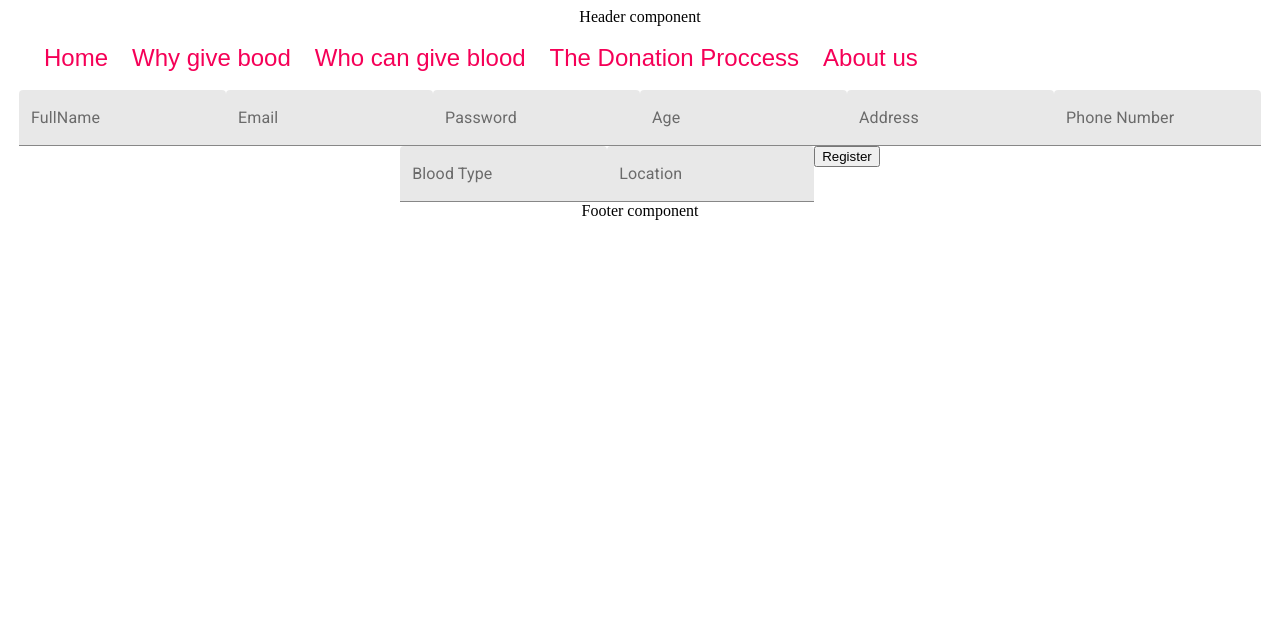
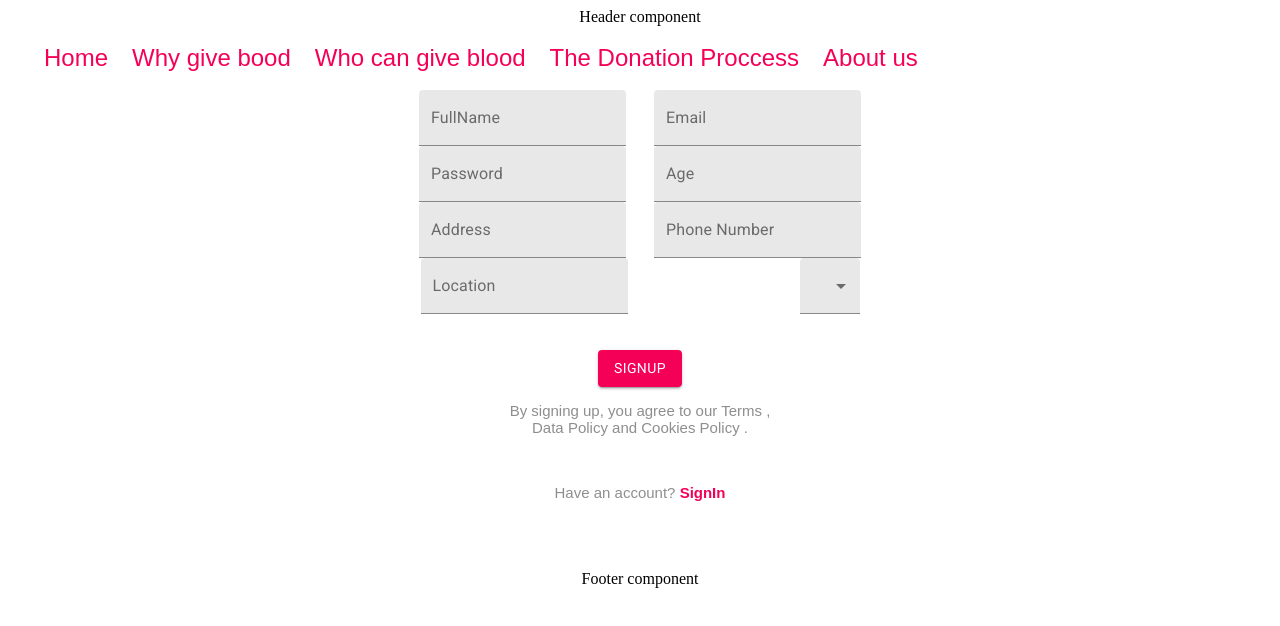
Before and after one commit to MERAKI-Academy-Dominators/MERAKI_Academy_Project_4, a React (Create React App) app in the folder frontend/: page /Register in a window 1280 px wide. Shown: the top 626 px of the page. Built offline with nearby package versions, Linux system fonts and the light colour scheme.

Commit message:
css done for register

```diff
--- a/frontend/src/App.js
+++ b/frontend/src/App.js
@@ -3,9 +3,9 @@ import { Route, Link, useParams, useHistory, Switch} from 'react-router-dom';
 import './App.css';
 import 'fontsource-roboto';
 import Navigation from './components/navigation/index'
-import Header from './components/Header/index';
+import Header from './components/header/index';
 import Body from './components/Body/index';
-import Footer from './components/Footer/index';
+import Footer from './components/footer/index';
 import Register from './components/auth/signUp/index';
 import Login from './components/auth/login/index';
 import ReasonsInfo from './components/ReasonsInfo/index';
--- a/frontend/src/components/auth/signUp/index.js
+++ b/frontend/src/components/auth/signUp/index.js
@@ -1,8 +1,9 @@
-import React, { useContext } from 'react';
-import {Redirect } from 'react-router-dom';
-import { RegisterContext } from './../../../contexts/register';
-import TextField from '@material-ui/core/TextField'
+import React, { useContext } from "react";
+import { Redirect } from "react-router-dom";
+import { RegisterContext } from "./../../../contexts/register";
+import {TextField, Button , Select ,MenuItem} from "@material-ui/core";
 
+import "./signUp.css";
 const Register = () => {
   const registerContext = useContext(RegisterContext);
 
@@ -13,65 +14,114 @@ const Register = () => {
 
   return (
     <>
+	<div className="form">
+{/* <h1 className = 'h1'>SignUp to Donate blood and save lives </h1> */}
       <form onSubmit={handleSubmit}>
         <TextField
-					variant= 'filled'
+          className="inputs"
+          variant="filled"
           type="text"
-					label ="FullName"
+          label="FullName"
           onChange={(e) => registerContext.setFullName(e.target.value)}
         />
+		&nbsp;&nbsp;&nbsp; &nbsp;&nbsp;&nbsp;
         <TextField
-					variant= 'filled'
+          className="inputs"
+          variant="filled"
           type="email"
-					label ="Email"
+          label="Email"
           onChange={(e) => registerContext.setEmail(e.target.value)}
         />
+        <br />
         <TextField
-					variant= 'filled'
+          className="inputs"
+          variant="filled"
           type="password"
-					label = "Password"
+          label="Password"
           onChange={(e) => registerContext.setPassword(e.target.value)}
         />
+		&nbsp;&nbsp;&nbsp; &nbsp;&nbsp;&nbsp;
         <TextField
-					variant= 'filled'
+          className="inputs"
+          variant="filled"
           type="number"
-					label = "Age"
+          label="Age"
           onChange={(e) => registerContext.setAge(e.target.value)}
         />
+        <br />
         <TextField
-					variant= 'filled'
+          className="inputs"
+          variant="filled"
           type="text"
-					label ="Address"
+          label="Address"
           onChange={(e) => registerContext.setAddress(e.target.value)}
         />
+		&nbsp;&nbsp;&nbsp; &nbsp;&nbsp;&nbsp;
         <TextField
-					variant= 'filled'
+          className="inputs"
+          variant="filled"
           type="text"
-					label ="Phone Number"
+          label="Phone Number"
           onChange={(e) => registerContext.setPhoneNumber(e.target.value)}
         />
+        <br />
         <TextField
-					variant= 'filled'
+          className="inputs"
+          variant="filled"
           type="text"
-					label = "Blood Type"
-					onChange={(e) => registerContext.setBloodType(e.target.value)}
-				/>
-                <TextField
-					variant= 'filled'
-					type="text"
-					label = "Location"
+          label="Location"
           onChange={(e) => registerContext.setLocation(e.target.value)}
         />
-				<button>Register</button>
-				{registerContext.toLogIn?<Redirect to= '/Login'></Redirect> :null }
+		&nbsp;&nbsp;&nbsp; &nbsp;&nbsp;&nbsp; &nbsp;&nbsp;&nbsp; &nbsp;&nbsp;&nbsp;
+		&nbsp;&nbsp;&nbsp; &nbsp;&nbsp;&nbsp; &nbsp;&nbsp;&nbsp; &nbsp;&nbsp;&nbsp;
+		&nbsp;&nbsp;&nbsp; &nbsp;&nbsp;&nbsp; &nbsp;&nbsp;&nbsp;
+        <Select
+          className="inputs"
+          variant="filled"
+          type="text"
+         label="Blood Type"
+          onChange={(e) => registerContext.setBloodType(e.target.value)}
+        >
+
+		   <MenuItem value="AB+">AB+</MenuItem>
+		   <MenuItem value="AB-">AB-</MenuItem>
+		   <MenuItem value="A+">A+</MenuItem>
+		   <MenuItem value="A-">A-</MenuItem>
+		   <MenuItem value="B+">B+</MenuItem>
+		   <MenuItem value="B-">B-</MenuItem>
+		   <MenuItem value="O+">O+</MenuItem>
+		   <MenuItem value="O-">O-</MenuItem>
+	   </Select>
+        <br />
+		<br />
+		<br />
+		<Button variant="contained" color="secondary" onClick ={handleSubmit}>
+ SignUp
+</Button>
+        {registerContext.toLogIn ? <Redirect to="/Login"></Redirect> : null}
       </form>
-            {registerContext.userSucc ? <div id="usercreated"><h4 id="h3reg">The user has been created successfully</h4></div> : ""}
-            {registerContext.userFail ? <div id="userfail"><h4 id="h4reg">Error happened while register, please try again</h4>
-             </div> : ""}
 
-
-
-
+      {registerContext.userSucc ? (
+        <div id="usercreated">
+          <h4 id="h3reg">The user has been created successfully</h4>
+        </div>
+      ) : (
+        ""
+      )}
+      {registerContext.userFail ? (
+        <div id="userfail">
+          <h4 className="wrong">Error happened while register, please try again</h4>
+        </div>
+      ) : (
+        ""
+      )}
+	   <p className="agreement" >By signing up, you agree to our Terms ,<br/> Data Policy and Cookies Policy .</p>
+		 <br />
+		 <p className="agreement" >Have an account? <a className="sign" href="http://localhost:3000/Login"> SignIn</a></p>
+		 <br />
+	    <br />
+		<br />
+		</div>
     </>
   );
 };
--- a/frontend/src/components/auth/signUp/signUp.css
+++ b/frontend/src/components/auth/signUp/signUp.css
@@ -0,0 +1,54 @@
+
+
+.form{
+    text-align: center;
+    /* border: 1px solid #dbdbdb; */
+}
+.h1 {
+    text-align: center;
+    font-size: 20px;
+    color: #f50057;
+    font-family: "Mukta", sans-serif;
+  }
+
+  .signUp {
+    border: none;
+    color: white;
+    text-align: center;
+    margin: 4px 2px;
+    opacity: 0.6;
+    transition: 0.3s;
+    background-color: #e11e25;
+    padding: 10px 20px;
+    font-size: 13px;
+    cursor: pointer;
+    opacity: 0.6;
+    transition: 0.3s;
+  }
+  .signUp:hover {
+    opacity: 1;
+  }
+  .signIn {
+    width: 400px;
+    height: 50px;
+    text-align: center;
+    border: 1px solid #dbdbdb;
+    font-size: 14px;
+    color: #1f1c1c;
+    font-family: "Mukta", sans-serif;
+  }
+  .agreement {
+    text-align: center;
+    font-size: 15px;
+    color: #8e8e8e;
+    font-family: "Mukta", sans-serif;
+  }
+  .sign {
+    text-decoration: none;
+    color: #f50057;
+    font-weight: bold;
+  }
+  .wrong {
+    font-family: "Mukta", sans-serif;
+    color: red;
+  }
```
Lines whose indentation alone changed are shown as unchanged.
